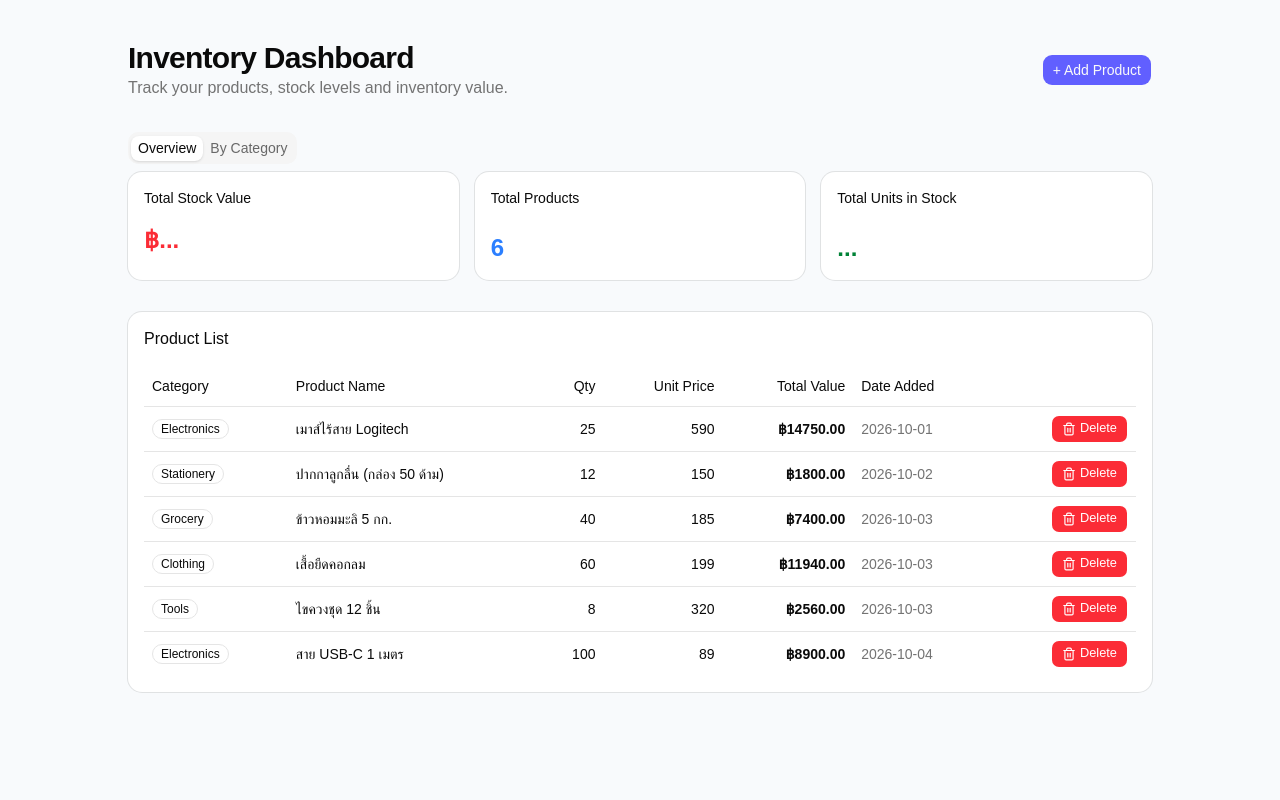
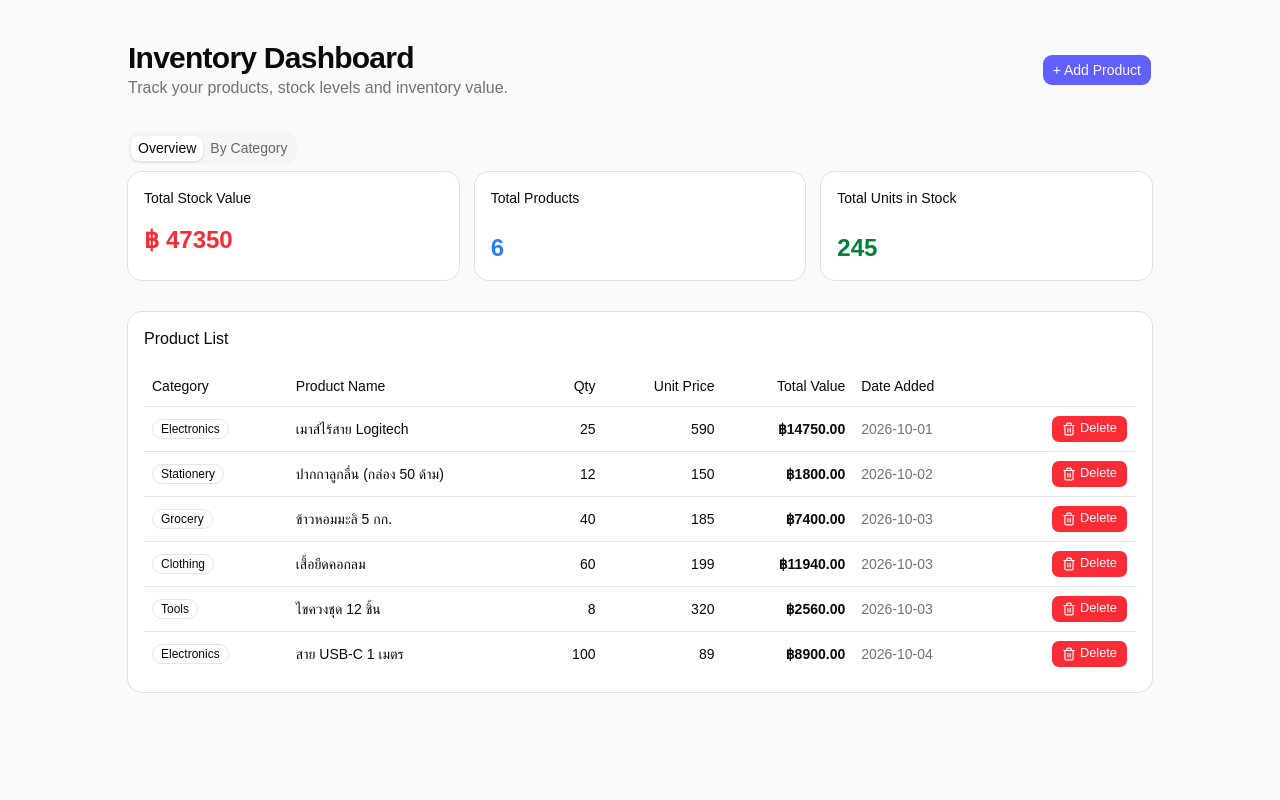
Before and after one commit to AstroCreeper496/q3-inv-680610729, a React (Vite) app: page / in a window 1280 px wide. Shown: the top 800 px of the page. Built offline with nearby package versions, Linux system fonts and the light colour scheme.

Commit message:
update sum

```diff
--- a/src/components/ItemList.tsx
+++ b/src/components/ItemList.tsx
@@ -45,9 +45,7 @@ export function ItemList() {
                 <TableCell className="font-medium">{i.name}</TableCell>
                 <TableCell className="text-right">{i.quantity}</TableCell>
                 <TableCell className="text-right">{i.price}</TableCell>
-                <TableCell className="text-right font-semibold">
-                  ฿{(i.quantity * i.price).toFixed(2)}
-                </TableCell>
+                <TableCell className="text-right font-semibold"> ฿{(i.quantity * i.price).toFixed(2)}</TableCell>
                 <TableCell className="text-muted-foreground">{i.date}</TableCell>
                 <TableCell className="text-right">
                   <Button className="text-white bg-red-500 hover:bg-red-600 text-white" variant="ghost" size="sm">
--- a/src/components/OverviewCards.tsx
+++ b/src/components/OverviewCards.tsx
@@ -6,6 +6,8 @@ import { CategoryCards } from './CategoryCards';
 export function OverviewCards() {
   const inventory = useItemStore((state) => state.inventory);
   const totalProducts = inventory.length;
+  const totalUnit = inventory.map((i) => i.quantity).reduce((s, a) => s + a, 0);
+  const totalStockValue = inventory.map((i) => i.quantity * i.price).reduce((s, a) => s + a, 0);
   return (
     <div>
       <Tabs defaultValue="overview">
@@ -19,7 +21,7 @@ export function OverviewCards() {
               <CardTitle className="text-sm font-medium">Total Stock Value</CardTitle>
             </CardHeader>
             <CardContent>
-              <div className="text-2xl text-red-500 font-bold">฿...</div>
+              <div className="text-2xl text-red-500 font-bold">฿ {totalStockValue}</div>
             </CardContent>
           </Card>
           <Card>
@@ -35,7 +37,7 @@ export function OverviewCards() {
               <CardTitle className="text-sm font-medium">Total Units in Stock</CardTitle>
             </CardHeader>
             <CardContent>
-              <div className="text-2xl text-green-700 font-bold">...</div>
+              <div className="text-2xl text-green-700 font-bold">{totalUnit}</div>
             </CardContent>
           </Card>
         </TabsContent>
```
